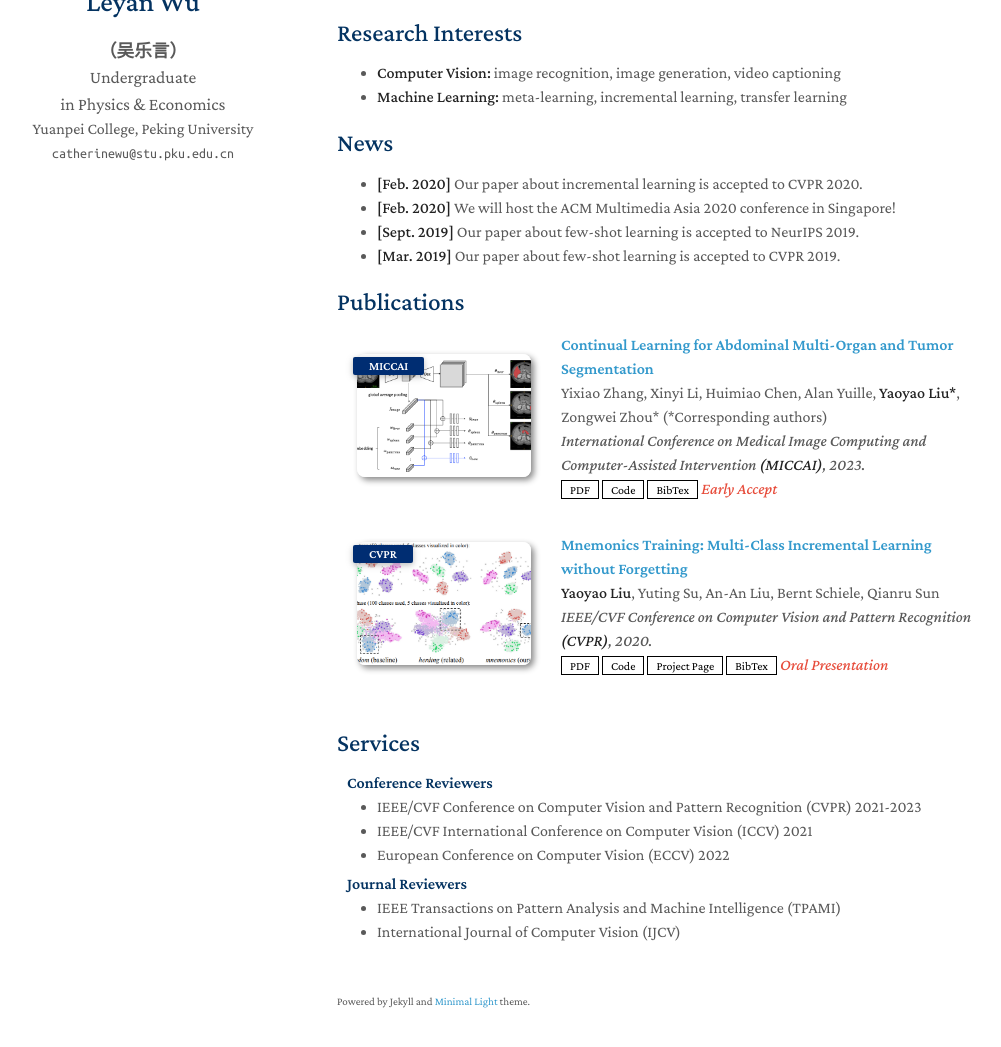
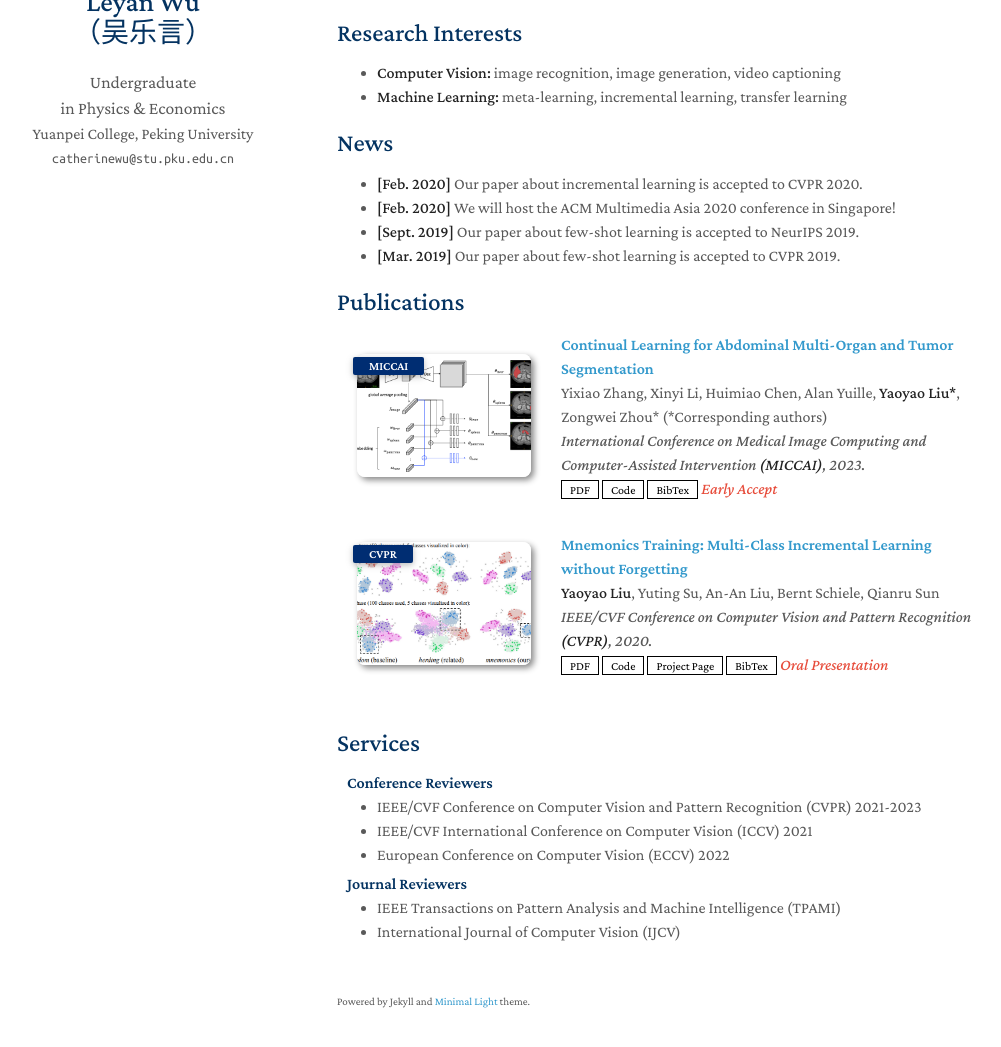
Before and after one commit to CatherineWuleyan/CatherineWuleyan.github.io, a Jekyll site: the page built from index.md, in a window 1280 px wide and 1284 px high. Shown: the part 202-1249 px from the top of the window, without its empty margins (133-1134 px from the left). Built offline with Jekyll 4.4.1, drawn with Linux system fonts in a browser that asks for light colours; a style sheet for code colours, icons or effects is not loaded; our own code applies the rules of GitHub Pages for plain Markdown files.

```diff
--- a/_config.yml
+++ b/_config.yml
@@ -1,6 +1,8 @@
 # Basic Information
-title: Leyan Wu
-position: "<b>（吴乐言）</b><br>Undergraduate </b><br> in Physics & Economics"
+title: "Leyan Wu <br>（吴乐言）"
+
+position: "Undergraduate <br> in Physics & Economics"
+
 affiliation: Yuanpei College, Peking University
 email: catherinewu@stu.pku.edu.cn
 
```
